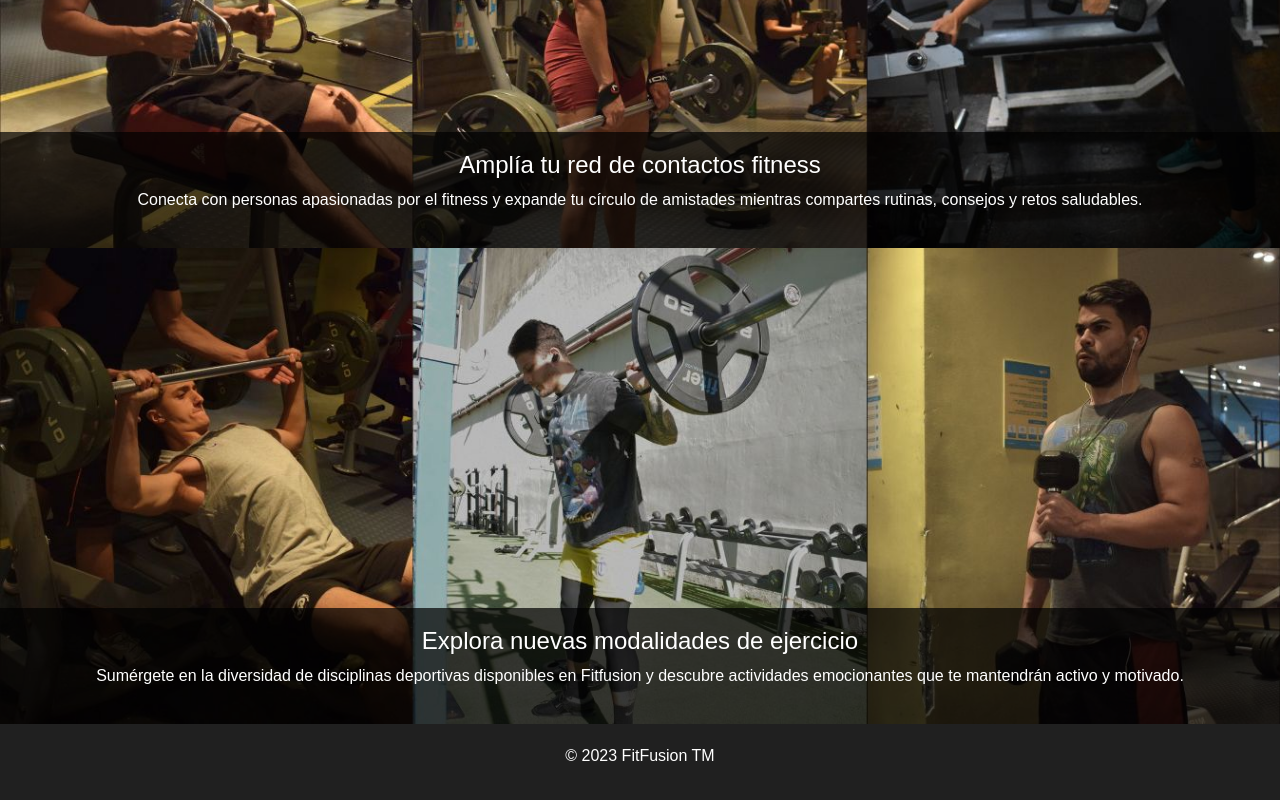
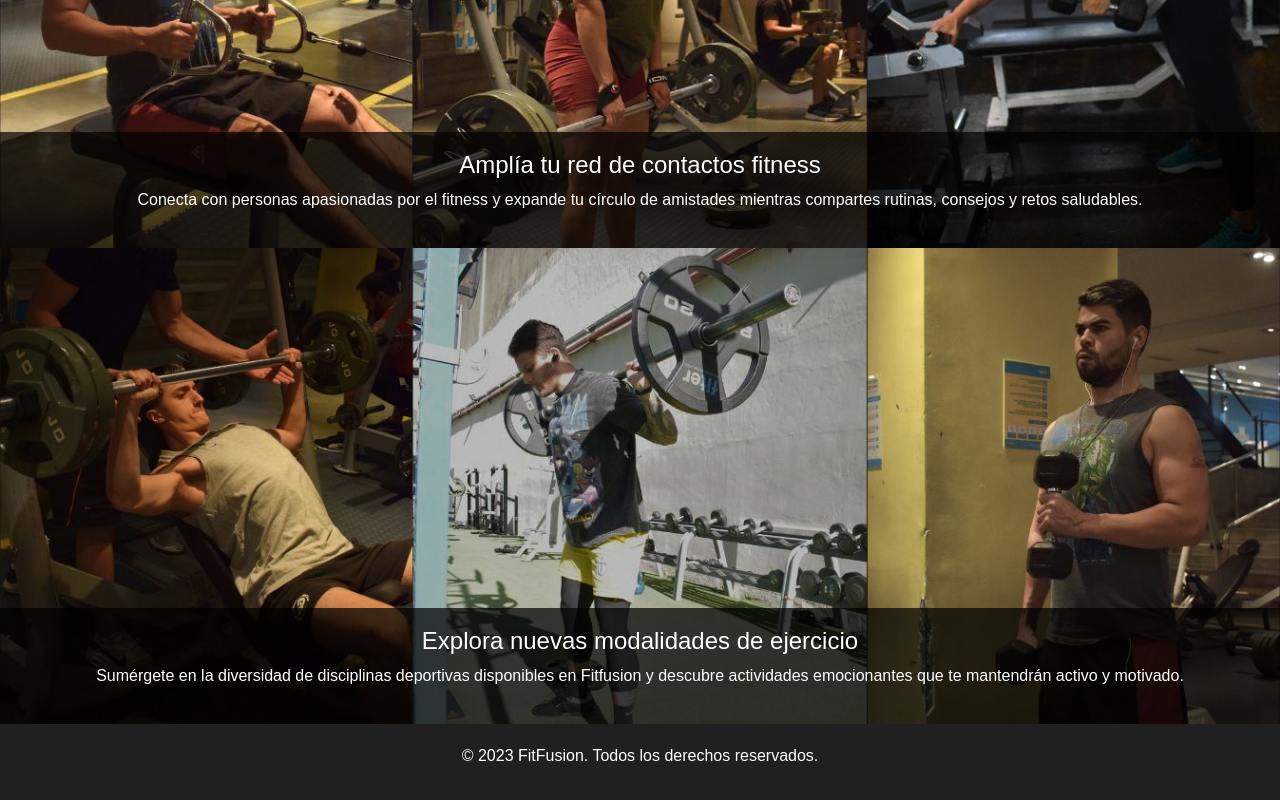
Before and after one commit to gianslepetis/fitfusion, a plain HTML site: page index.html in a window 1280 px wide. Shown: the part 2564-3364 px from the top of the page. Drawn offline with Linux system fonts and the light colour scheme.

Commit message:
footers-unificated

```diff
--- a/index.html
+++ b/index.html
@@ -101,7 +101,9 @@
             </main>
 
     <footer>
-        <p>&copy; 2023 FitFusion TM</p>
+        <div class="container">
+            <p>&copy; 2023 FitFusion. Todos los derechos reservados.</p>
+        </div>
     </footer>
 
     <script src="js/script.js"></script>
```
Also changed, not shown: amigos.html (+1 -1 lines).
